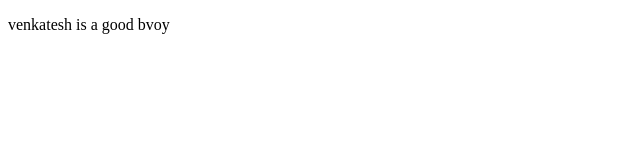
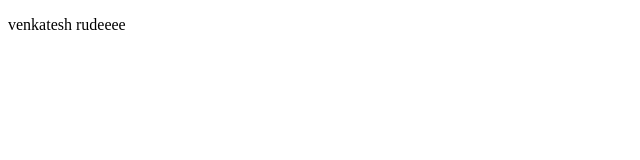
Before and after one commit to EedupugantiVenkatesh/holi-project, a plain HTML site: page index.html in a window 1280 px wide. Shown: the full height of the page, 0-640 px from the left. Drawn offline with Linux system fonts and the light colour scheme.

Commit message:
changed para to something

```diff
--- a/index.html
+++ b/index.html
@@ -9,7 +9,7 @@
 </head>
 
 <body>
-    <p>venkatesh is a good bvoy</p>
+    <p>venkatesh rudeeee</p>
 </body>
 
 </html>
```
